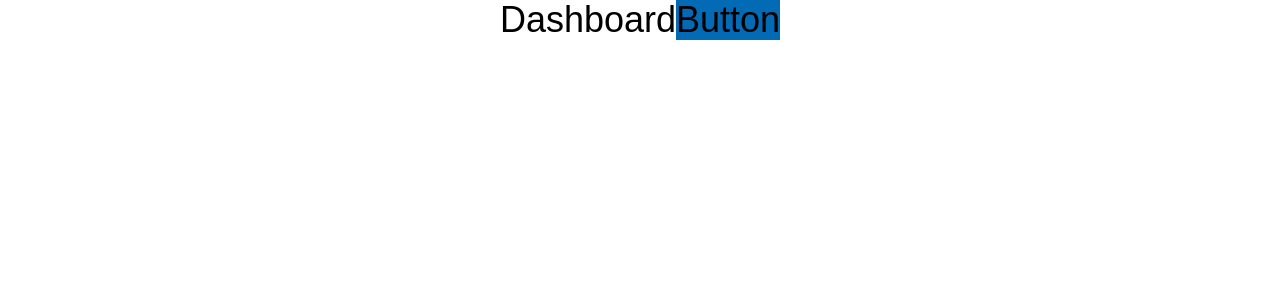
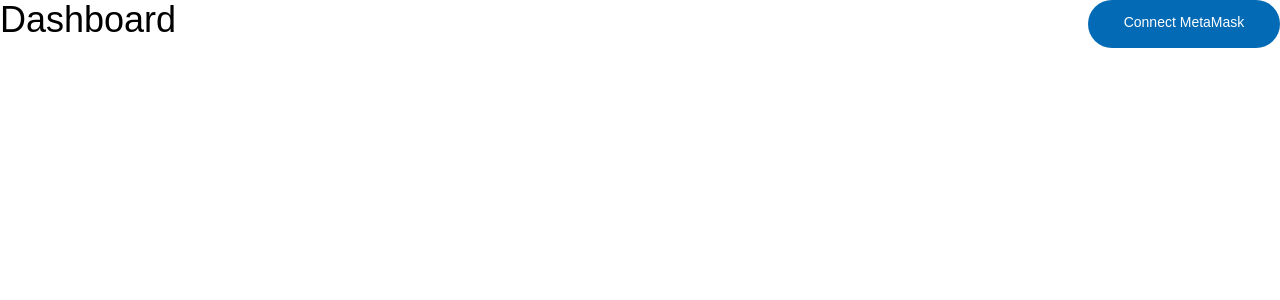
Before and after one commit to OlaiwonAbdullahi/MetaMask-Portfolio-Replica, a React (Vite) app: page / in a window 1280 px wide. Shown: the top 300 px of the page. Built offline with nearby package versions, Linux system fonts and the light colour scheme.

Commit message:
update App.jsx, Button.jsx and Header.jsx

```diff
--- a/src/App.jsx
+++ b/src/App.jsx
@@ -2,7 +2,7 @@ import Header from "./components/Header";
 
 export default function App() {
   return (
-    <div className=" flex items-center justify-center">
+    <div className=" ">
       <div className=" text-4xl text-center font-pop ">
         <Header />
       </div>
--- a/src/components/Button.jsx
+++ b/src/components/Button.jsx
@@ -1,5 +1,9 @@
 const Button = () => {
-  return <div className=" bg-btnBg">Button</div>;
+  return (
+    <div className="bg-btnBg sm:px-4 md:px-6 py-3 rounded-full text-center text-xs sm:text-sm md:text-sm h-8 sm:h-10 md:h-12 w-28 sm:w-36 md:w-40 lg:w-48 text-white hover:bg-opacity-90 transition-all duration-300 ease-in-out whitespace-nowrap">
+      Connect MetaMask
+    </div>
+  );
 };
 
 export default Button;
--- a/src/components/Header.jsx
+++ b/src/components/Header.jsx
@@ -2,7 +2,7 @@ import Button from "./Button";
 
 const Header = () => {
   return (
-    <div className="flex justify-around">
+    <div className="flex flex-row justify-between">
       <div className="">
         <h2>Dashboard</h2>
       </div>
```
